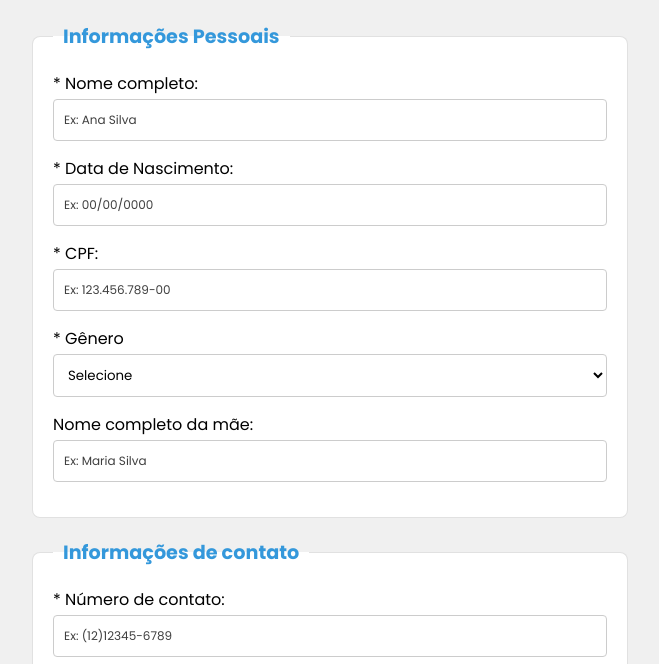
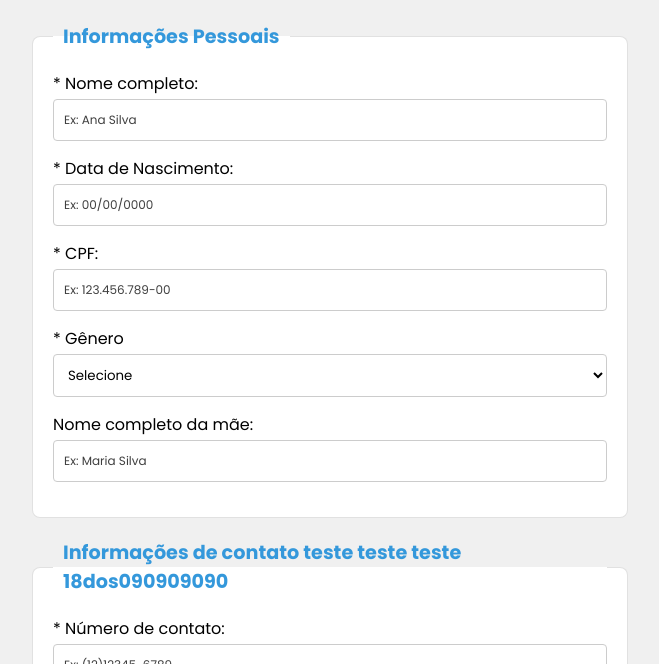
Before and after one commit to emanueloliveirasenai/teste-de-regex-e-css, a plain HTML site: page index.html in a window 1280 px wide. Shown: the part 136-800 px from the top of the page, without its empty margins (310-969 px from the left). Drawn offline with Linux system fonts and the light colour scheme.

Commit message:
Modificando página index na branch

```diff
--- a/index.html
+++ b/index.html
@@ -37,7 +37,7 @@
                 <input type="text" name="txtnomemae" id="nomemae" placeholder="Ex: Maria Silva">
             </fieldset>
             <fieldset class="info-contato">
-                <legend>Informações de contato</legend>
+                <legend>Informações de contato teste teste teste 18dos090909090</legend>
 
                 <label for="telefone">* Número de contato:</label>
                 <input type="text" name="txtfone" id="telefone" placeholder="Ex: (12)12345-6789">
```
